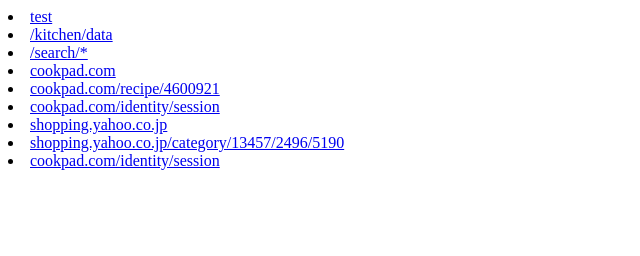
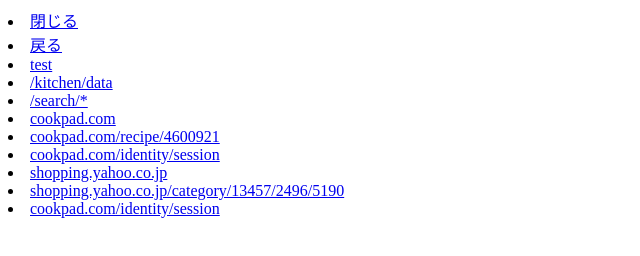
Before and after one commit to TLSnkawai/tlsnkawai.github.io, a plain HTML site: page index.html in a window 1280 px wide. Shown: the whole page, without its empty margins (0-640 px from the left). Drawn offline with Linux system fonts and the light colour scheme.

Commit message:
no message

```diff
--- a/index.html
+++ b/index.html
@@ -4,6 +4,8 @@
         <title>test</title>
     </head>
     <body>
+        <li><a href="aupaymarket://web/close">閉じる</a></li>
+        <li><a href="aupaymarket://web/back">戻る</a></li>
         <li><a href="/jp/m1????????/">test</a></li>
         <li><a href="https://cookpad.com/kitchen/data">/kitchen/data</a></li>
         <li><a href="https://cookpad.com/search/%E3%82%B4%E3%83%BC%E3%83%A4">/search/*</a></li>
```
